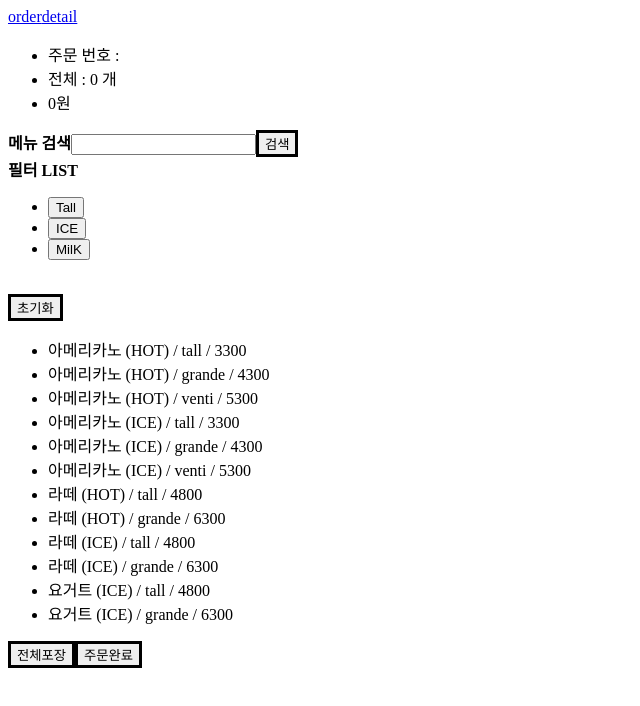
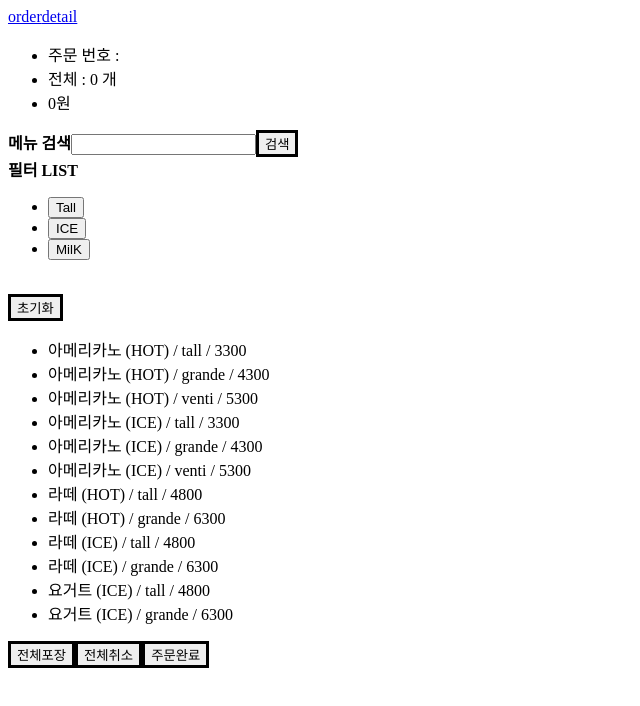
Before and after one commit to james-yang-dev/cafe-study, a React (Create React App) app: page / in a window 1280 px wide. Shown: the top 706 px of the page, without its empty margins (0-640 px from the left). Built offline with nearby package versions, Linux system fonts and the light colour scheme.

Commit message:
[feature/OrderDetail] 주문 전체 취소 기능 적용

```diff
--- a/src/features/detail/OrderDetail.js
+++ b/src/features/detail/OrderDetail.js
@@ -3,7 +3,6 @@ import React from 'react'
 import { useRecoilState, useRecoilValue } from 'recoil';
 import { Button } from '../../components';
 import {getNextOrderId, getOrderSumCount, getOrderSumPrice, orderListState, orderState} from '../../store';
-import { randomNumber } from '../../util/number'
 
 export function OrderDetail() {
   const [orders, setOrders] = useRecoilState(orderListState);
@@ -70,6 +69,12 @@ export function OrderDetail() {
     setOrders((orders) => [...orders, newOrder])
   }
 
+  const handleOrderCancel = (e) => {
+    setSelectMenuList({
+      selectedMenuList: []
+    })
+  }
+
   const buttonText = '랜덤 주문 생성'
 
   return (
@@ -95,6 +100,7 @@ export function OrderDetail() {
         }
       </ul>
       <Button onClick={handleTakeoutAll} text="전체포장" />
+      <Button onClick={handleOrderCancel} text="전체취소" />
       <Button onClick={handleOrderComplete} text="주문완료" />
     </OrderDetailWrapper>
   )
```
